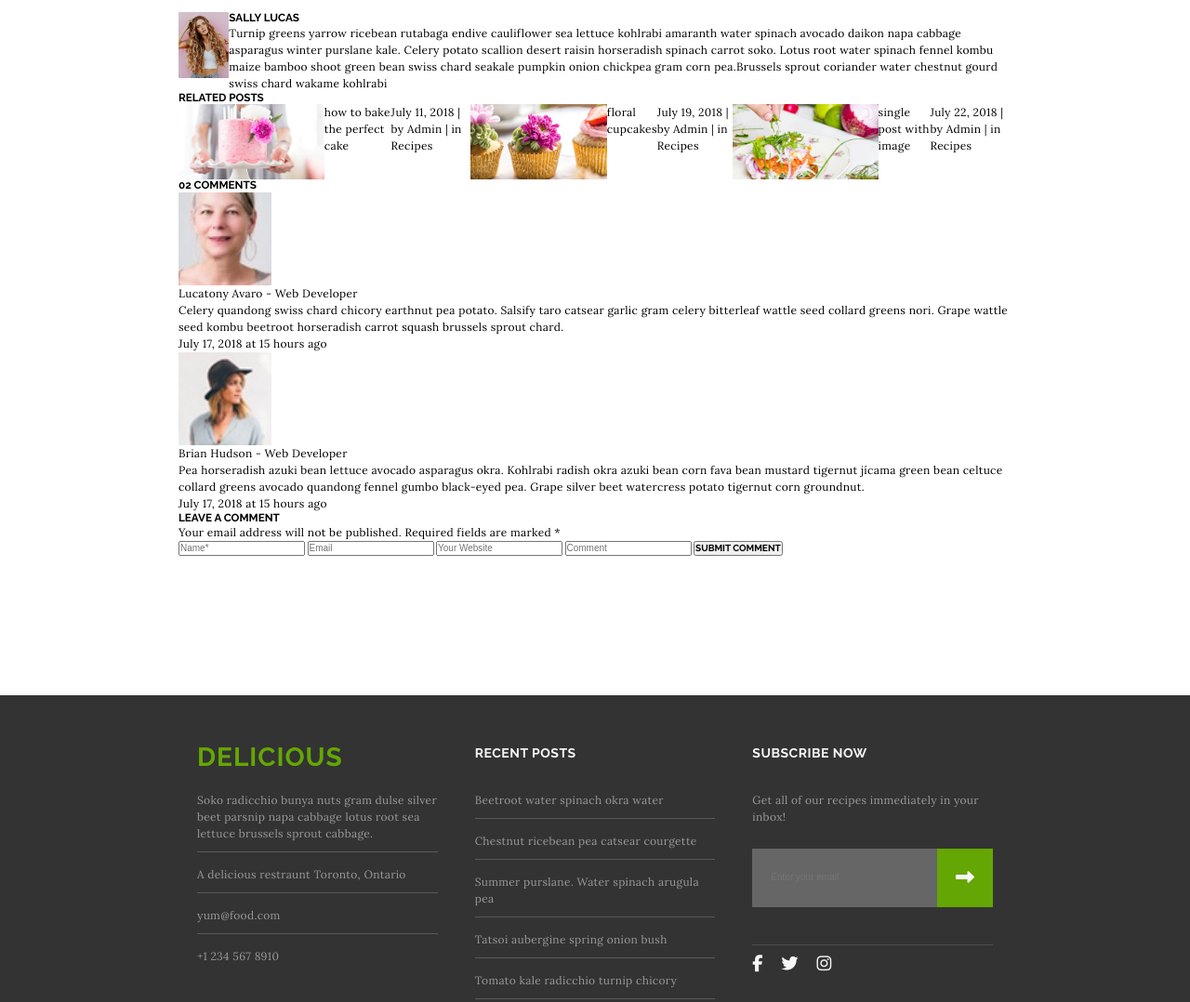
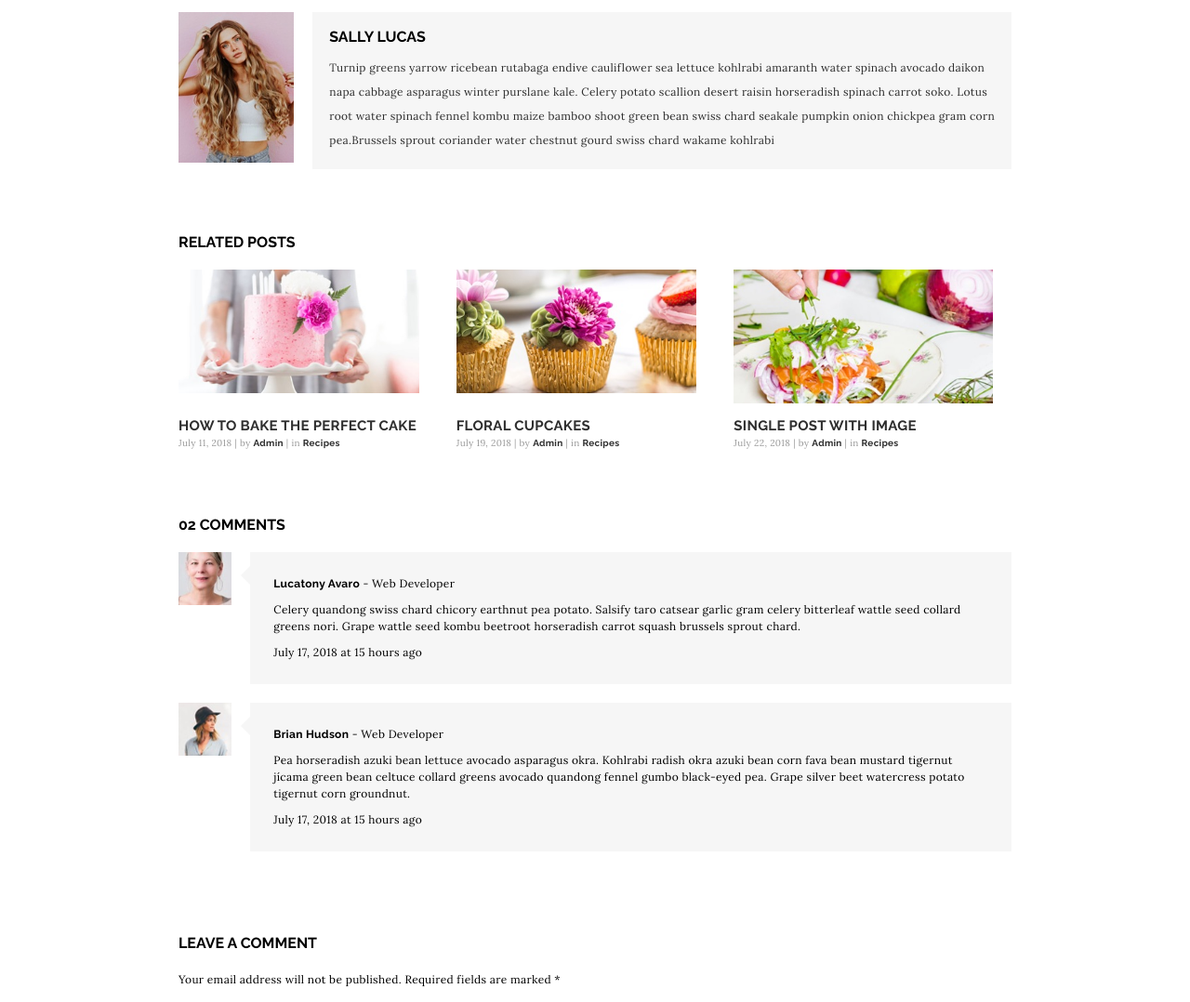
Before and after one commit to Ranjodhsandhu/ranjodhSinghProjectTwo, a plain HTML site: page blog.html in a window 1280 px wide. Shown: the part 1120-2198 px from the top of the page at 93% size. Drawn offline with Linux system fonts and the light colour scheme.

Commit message:
Complete desktop style for blog

```diff
--- a/blog.html
+++ b/blog.html
@@ -104,10 +104,10 @@
                 </div>
             </section>
             <section class="blogAuthor">
-                <div>
+                <div class="authorImage">
                     <img src="./delicious-assets/blog-2.jpeg" alt="author of the blog posing for pic">
                 </div>
-                <div>
+                <div class="authorInfo">
                     <h3>
                         sally lucas
                     </h3>
@@ -126,33 +126,35 @@
                         <div>
                             <img src="./delicious-assets/blog-3.jpeg" alt="serving the perfect baked cake on plate">
                         </div>
-                        <p>how to bake the perfect cake</p>
+                        <p><a href="">how to bake the perfect cake</a></p>
                         <p><time datetime="2018-07-11">July 11, 2018</time> | by <span>Admin</span> | in <span>Recipes</span> </p>
                     </div>
                     <div>
                         <div>
                             <img src="./delicious-assets/blog-4.jpeg" alt="floral delicious cupcakes">
                         </div>
-                        <p>floral cupcakes</p>
+                        <p><a href="">floral cupcakes</a></p>
                         <p><time datetime="2018-07-19">July 19, 2018</time> | by <span>Admin</span> | in <span>Recipes</span> </p>
                     </div>
                     <div>
                         <div>
                             <img src="./delicious-assets/blog-5.jpeg" alt="single serves with the green toppings">
                         </div>
-                        <p>single post with image</p>
+                        <p><a href="">single post with image</a></p>
                         <p><time datetime="2018-07-22">July 22, 2018</time> | by <span>Admin</span> | in <span>Recipes</span> </p>
                     </div>
                 </div>
             </section>
             <section class="comments">
                 <h3><span>02</span> comments</h3>
-                <div class="comment1">
+                <div class="comment comment1">
                     <div>
                         <img src="./delicious-assets/blog-6.jpeg" alt="commentator lady with large ear rings">
                     </div>
+
                     <div>
-                        <p class="commentatorName">
+                        <span class="tip tip-left"></span>
+                        <p class="commentorName">
                             <span>Lucatony Avaro</span> - Web Developer
                         </p>
                         <p>
@@ -163,12 +165,13 @@
                         </p>
                     </div>
                 </div>
-                <div class="comment2">
+                <div class="comment comment2">
                     <div>
                         <img src="./delicious-assets/blog-7.jpeg" alt="commentator lady with brown hair and black hat">
                     </div>
                     <div>
-                        <p class="commentatorName">
+                        <span class="tip tip-left"></span>
+                        <p class="commentorName">
                             <span>Brian Hudson</span> - Web Developer
                         </p>
                         <p>
@@ -180,7 +183,7 @@
                     </div>
                 </div>
             </section>
-            <section>
+            <section class="commentForm">
                 <h3>leave a comment</h3>
                 <p>
                     Your email address will not be published. Required fields are marked *
@@ -192,8 +195,10 @@
                     <input type="email" name="email" id="email" placeholder="Email">
                     <label for="website" class="visuallyHidden">Your website</label>
                     <input type="text" name="website" id="website" placeholder="Your Website">
-                    <label for="comment" class="visuallyHidden">Comment</label>
-                    <input type="text" rows="10" name="comment" id="comment" Placeholder="Comment">
+                    <label for="commentArea" class="visuallyHidden">Comment</label>
+                    <input type="text" name="commentArea" id="commentArea" cols="40" rows="5" placeholder="Comment">
+
+                    <!-- <textarea name="commentArea" id="commentArea" cols="40" rows="5" placeholder="Comment"></textarea> -->
                     <button type="submit">Submit Comment</button>
                 </form>
             </section>
--- a/styles/partials/_blog.scss
+++ b/styles/partials/_blog.scss
@@ -1,5 +1,11 @@
 .blogMain{
     padding:150px 0;
+    section{
+        margin-bottom:50px;
+    }
+    h3{
+        font-size:1.6rem;
+    }
 }
 
 .sectionOne{
@@ -59,16 +65,104 @@
 .blogAuthor{
     margin-top:50px;
     display:flex;
+    .authorImage{
+        flex:1 1 10%;
+    }
+    .authorInfo{
+        flex:1 1 80%;
+        background-color:$white;
+        margin-left:20px;
+        padding:2%;
+        p{
+            line-height:2.6rem;
+            padding-top:10px;
+            color:$black;
+        }
+    }
 }
-
+.relatedPosts,
+.comments,
+.commentForm{
+    h3{
+        padding:20px 0;
+    }
+}
 .relatedPosts{
-    div{
+    & > div{
         display:flex;
+        min-width:300px;
+        flex-wrap:wrap;
+        div{
+            padding-right:20px;
+            width:calc(100%/3);
+            display:flex;
+            flex-direction:column;
+            p:nth-of-type(1){
+                padding-top:5%;
+            }
+            a{
+                font-size: 1.5rem;
+            }
+            div{
+                width:100%;
+                height:100%;
+            }
+            p:nth-of-type(2){
+                color:$brownGrey;
+                font-size:1rem;
+                span{
+                    font-family:$raleway;
+                    color:$black;
+                }
+            }
+        }
+        div:last-child{
+            padding-right:0;
+        }
     }
 }
 .comments{
     display:flex;
     flex-direction:column;
+    .comment{
+        display:flex;
+        margin-bottom:20px;
+
+        .commentorName{
+            span{
+                font-family:$raleway;
+            }
+        }
+
+        div:first-child{
+            flex:1 1 5%;
+        }
+        div:last-child{
+            flex:1 1 90%;
+            margin-left:20px;
+            background-color:$white;
+            padding:20px;
+            position:relative;
+            border:5px solid $white;
+            p:nth-of-type(2){
+                padding:10px 0;
+            }
+            .tip {
+                width: 0px;
+                height: 0px;
+                position: absolute;
+                background: transparent;
+                border: 10px solid $white;
+            }
+            .tip-left {
+                top: 10px;
+                left: -25px;
+                border-top-color: transparent;
+                border-left-color: transparent;
+                border-bottom-color: transparent;
+            }
+        }
+    }
     .comment1,
     .comment2{
         div:first-child{
@@ -77,3 +171,26 @@
         }
     }
 }
+
+.commentForm{
+    form{
+        padding:20px 0;
+        display:grid;
+        grid-template-columns:1fr 1fr 1fr;//30% 30% 30%;
+        grid-template-rows:40px 150px 40px;
+        grid-gap:20px;
+        input[placeholder="Comment"]{
+            grid-column-start: 1;
+            grid-column-end:span 3;
+        }
+        button{
+            width:50%;
+            background-color:$mainGreen;
+            color:$white;
+            border:none;
+            padding:15px 10px;
+            flex:1 1 10%;
+            font-size:1.4rem;
+        }
+    }
+}
```
Also changed, not shown: styles/styles.css.
